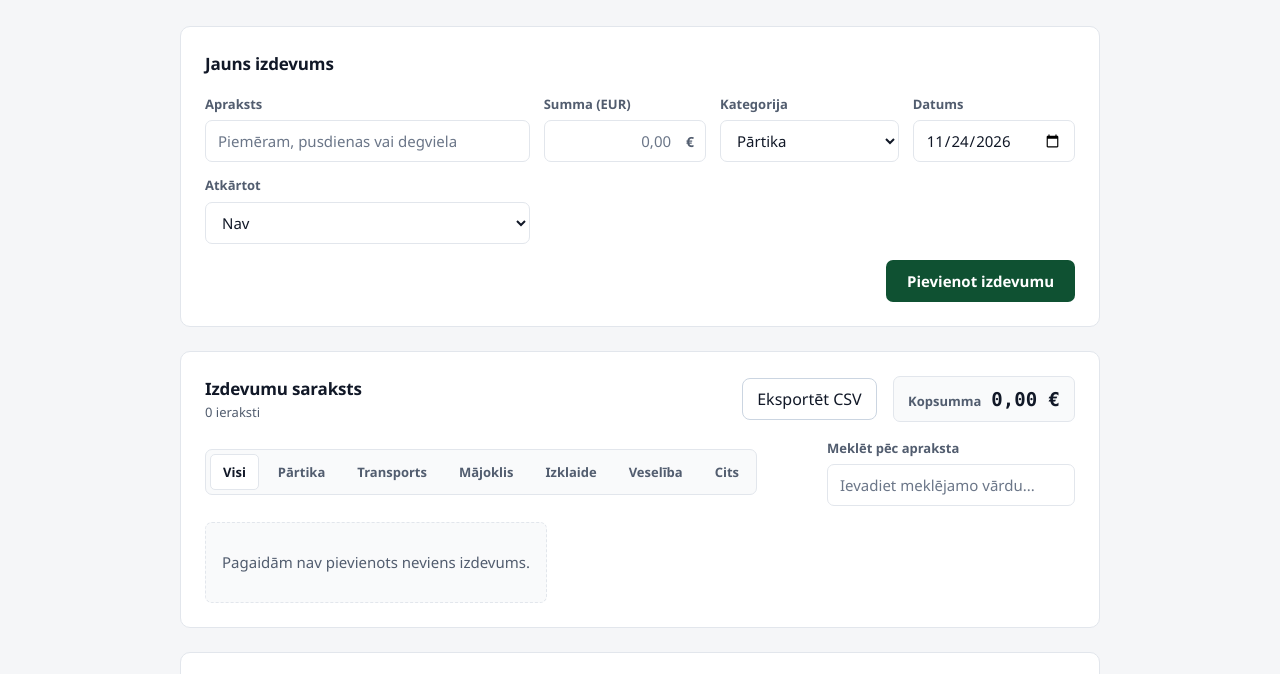
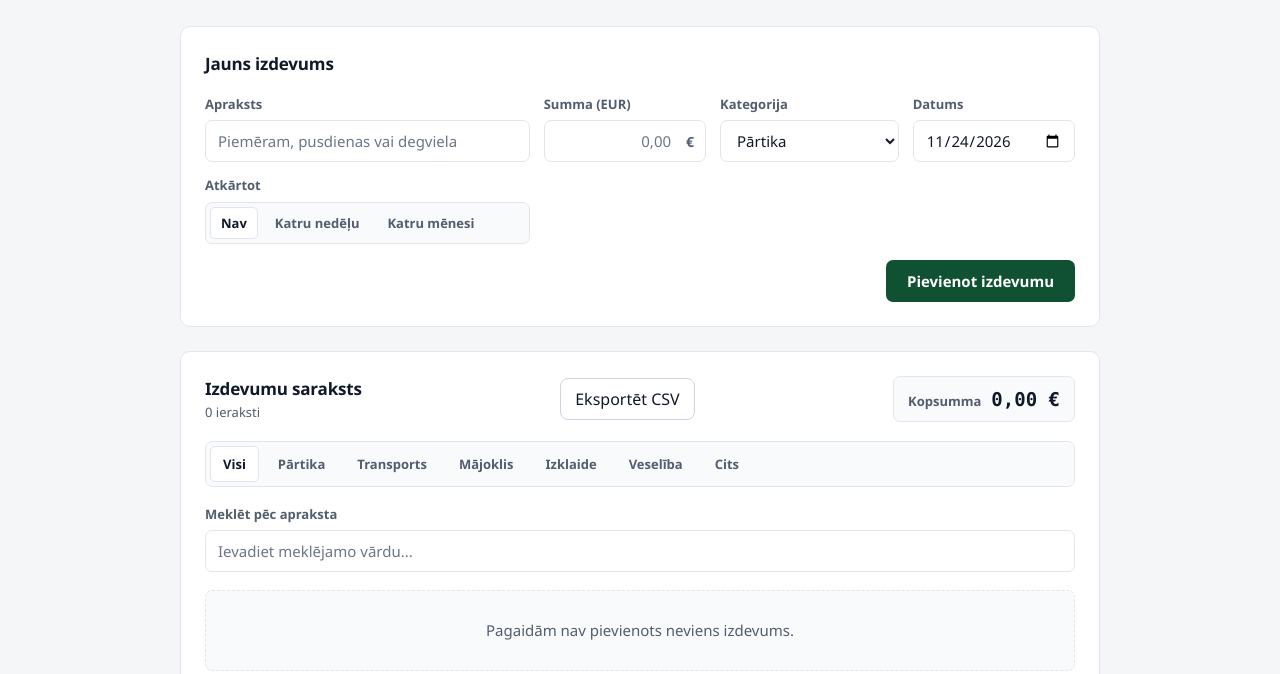
Before and after one commit to Rooperts/mi-pd3-izdevumi, a plain HTML site: page index.html in a window 1280 px wide. Shown: the part 72-746 px from the top of the page. Drawn offline with Linux system fonts and the light colour scheme.

Commit message:
PD3: Noslegums - dokumentacija un uzvedenes

```diff
--- a/app.js
+++ b/app.js
@@ -26,6 +26,8 @@ const ierakstuSkaitsEl = document.getElementById("ierakstu-skaits");
 const filtraPogas = Array.from(document.querySelectorAll(".filtra-poga"));
 const meklesanasIevade = document.getElementById("meklesana");
 const atkartotIevade = document.getElementById("atkartot");
+const atkartotPogas = Array.from(document.querySelectorAll(".atkartojuma-poga"));
+const atkartojumaJosla = document.querySelector(".atkartojuma-josla");
 const eksportetCsvPoga = document.getElementById("eksportet-csv");
 const menesaIzvele = document.getElementById("menesa-izvele");
 const menesaTabula = document.getElementById("menesa-kopsavilkuma-tabula");
@@ -438,7 +440,7 @@ function notiritKludas() {
   summasIevade.classList.remove("kludains");
   kategorijasIevade.classList.remove("kludains");
   datumaIevade.classList.remove("kludains");
-  atkartotIevade.classList.remove("kludains");
+  atkartojumaJosla.classList.remove("kludains");
 }
 
 function paraditKludas(kludas) {
@@ -449,7 +451,9 @@ function paraditKludas(kludas) {
   }
 
   for (const kluda of kludas) {
-    if (kluda.lauks) {
+    if (kluda.lauks === atkartotIevade) {
+      atkartojumaJosla.classList.add("kludains");
+    } else if (kluda.lauks) {
       kluda.lauks.classList.add("kludains");
     }
   }
@@ -467,9 +471,21 @@ function paraditKludas(kludas) {
   }
 
   kludasBloks.hidden = false;
-  if (kludas[0].lauks) {
+  if (kludas[0].lauks === atkartotIevade) {
+    atkartojumaJosla.querySelector('[aria-checked="true"]')?.focus();
+  } else if (kludas[0].lauks) {
     kludas[0].lauks.focus();
   }
+}
+
+function atiestatitAtkartojumaIzveli() {
+  atkartotIevade.value = "nav";
+  for (const poga of atkartotPogas) {
+    const aktiva = poga.dataset.atkartot === "nav";
+    poga.classList.toggle("aktiva", aktiva);
+    poga.setAttribute("aria-checked", String(aktiva));
+  }
+  atkartojumaJosla.classList.remove("kludains");
 }
 
 function izveidotIzdevumaElementu(ieraksts) {
@@ -687,7 +703,7 @@ forma.addEventListener("submit", (notikums) => {
   izdevumi = atjaunotie;
   aprakstaIevade.value = "";
   summasIevade.value = "";
-  atkartotIevade.value = "nav";
+  atiestatitAtkartojumaIzveli();
   if (!datumaIevade.value) {
     datumaIevade.value = iegutSodienasDatumu();
   }
@@ -715,6 +731,21 @@ meklesanasIevade.addEventListener("input", () => {
   atjaunotSarakstu();
 });
 
+for (const poga of atkartotPogas) {
+  poga.addEventListener("click", () => {
+    const izveletaVertiba = poga.dataset.atkartot || "nav";
+    atkartotIevade.value = izveletaVertiba;
+
+    for (const citaPoga of atkartotPogas) {
+      const aktiva = citaPoga === poga;
+      citaPoga.classList.toggle("aktiva", aktiva);
+      citaPoga.setAttribute("aria-checked", String(aktiva));
+    }
+
+    atkartojumaJosla.classList.remove("kludains");
+  });
+}
+
 eksportetCsvPoga.addEventListener("click", eksportetCSV);
 
 menesaIzvele.addEventListener("change", () => {
--- a/index.html
+++ b/index.html
@@ -89,12 +89,41 @@
             </div>
 
             <div class="lauka-grupa lauks-atkartot">
-              <label for="atkartot" class="lauka-etikete">Atkārtot</label>
-              <select id="atkartot" name="atkartot" class="ievades-lauks" required>
-                <option value="nav">Nav</option>
-                <option value="nedela">Katru nedēļu</option>
-                <option value="menesis">Katru mēnesi</option>
-              </select>
+              <span class="lauka-etikete" id="atkartot-etikete">Atkārtot</span>
+              <input type="hidden" id="atkartot" name="atkartot" value="nav" />
+              <div
+                class="atkartojuma-josla"
+                role="radiogroup"
+                aria-labelledby="atkartot-etikete"
+              >
+                <button
+                  type="button"
+                  class="atkartojuma-poga aktiva"
+                  data-atkartot="nav"
+                  role="radio"
+                  aria-checked="true"
+                >
+                  Nav
+                </button>
+                <button
+                  type="button"
+                  class="atkartojuma-poga"
+                  data-atkartot="nedela"
+                  role="radio"
+                  aria-checked="false"
+                >
+                  Katru nedēļu
+                </button>
+                <button
+                  type="button"
+                  class="atkartojuma-poga"
+                  data-atkartot="menesis"
+                  role="radio"
+                  aria-checked="false"
+                >
+                  Katru mēnesi
+                </button>
+              </div>
             </div>
           </div>
 
@@ -123,6 +152,7 @@
             <button type="button" id="eksportet-csv" class="poga-sekundara">
               Eksportēt CSV
             </button>
+          </div>
 
           <div class="kopsummas-bloks" aria-live="polite">
             <span class="kopsummas-etikete">Kopsumma</span>
--- a/style.css
+++ b/style.css
@@ -504,6 +504,53 @@ body {
   background-color: #f8fafc;
 }
 
+.atkartojuma-josla {
+  display: flex;
+  flex-wrap: wrap;
+  gap: 6px;
+  min-height: 42px;
+  padding: 4px;
+  background-color: var(--virsma-sekundara);
+  border: 1px solid var(--robeza);
+  border-radius: var(--radiuss-vadikla);
+  transition: border-color 150ms ease, background-color 150ms ease;
+}
+
+.atkartojuma-josla.kludains {
+  border-color: var(--kluda-teksts);
+  background-color: #fffafa;
+}
+
+.atkartojuma-poga {
+  min-height: 32px;
+  padding: 5px 10px;
+  border: 1px solid transparent;
+  border-radius: 5px;
+  background-color: transparent;
+  color: var(--teksts-sekundarais);
+  font-family: inherit;
+  font-size: 0.8125rem;
+  font-weight: 600;
+  white-space: nowrap;
+  cursor: pointer;
+  transition: background-color 150ms ease, color 150ms ease, border-color 150ms ease;
+}
+
+.atkartojuma-poga:hover {
+  color: var(--teksts-primarais);
+}
+
+.atkartojuma-poga.aktiva {
+  background-color: var(--virsma);
+  color: var(--teksts-primarais);
+  border-color: var(--robeza);
+}
+
+.atkartojuma-poga:focus-visible {
+  outline: 2px solid var(--robeza-fokus);
+  outline-offset: 2px;
+}
+
 .menesa-kopsavilkuma-sadala {
   display: flex;
   flex-direction: column;
```
Also changed, not shown: 4 other files.
